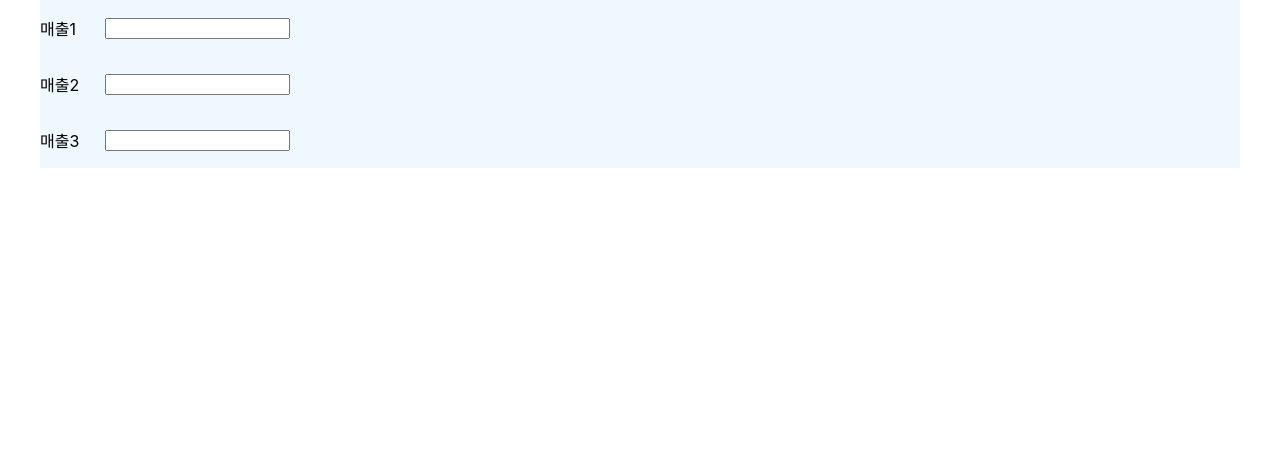
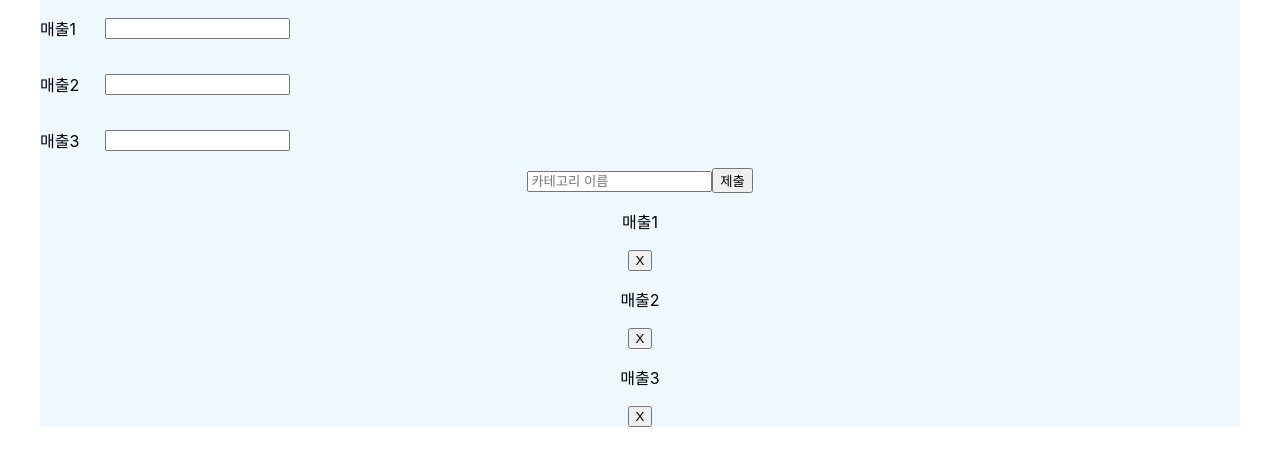
Before and after one commit to JIEUN24/react-sample-code, a React (Create React App) app: page /local in a window 1280 px wide. Shown: the top 466 px of the page. Built offline with nearby package versions, Linux system fonts and the light colour scheme; a web font is replaced by a local one; what @amcharts/amcharts4 would draw is missing.

Commit message:
practice array

```diff
--- a/src/pages/localStorage/atoms/LocalStroage.jsx
+++ b/src/pages/localStorage/atoms/LocalStroage.jsx
@@ -3,7 +3,7 @@ import styled from 'styled-components'
 import { useBeforeunload } from "react-beforeunload";
 
 const LocalStroage = () => {
-  const ref = useRef(null);
+  // const ref = useRef(null);
   // useBeforeunload((event) => event.preventDefault());
 
   const [category, setCategory] = useState({})
@@ -13,13 +13,29 @@ const LocalStroage = () => {
     { name: '매출3', amount: 0 },
   ])
   const [change, setChange] = useState({})
-  const [change1, setChange1] = useState([])
+  // const [change1, setChange1] = useState([])
 
+  const arr1 = [1, 2, 3];
+  const arr2 = [4, 5];
+  // const hello1 = arr2.map((item) => { return item })
+  arr1.push(...arr2)
+  console.log('arr----------->', arr1)
 
   const onChangeHandler = (e) => {
-    const { name, value } = e.target
-    setChange({ name: name, amount: value })
-    // setChange([...change, { name: name, amount: value }])
+    const { name, value } = e.target;
+    setData((prev) => {
+      // prev[name].amount = value;
+      console.log('prev-------->', prev)
+      return prev.map(v => {
+        let item = v;
+        if (item.name == name) {
+          item.amount = value;
+        }
+        return item;
+      })
+    })
+    // setChange({ name: name, amount: value })
+    // setChange({ ...change, [name]: value })
   }
 
   const hello = () => {
@@ -27,37 +43,39 @@ const LocalStroage = () => {
   }
 
   console.log(change)
-  console.log('change1', change1)
+  // console.log('change1', change1)
 
-  // const addCategory = (e) => {
-  //   const { value } = e.target;
-  //   setCategory({ ...category, name: value, amount: 0 })
-  // }
+  const addCategory = (e) => {
+    const { value } = e.target;
+    setCategory({ ...category, name: value, amount: 0 })
+  }
 
-  // const submitHandler = () => {
-  //   setData([...data, category])
-  // }
+  const submitHandler = () => {
+    setData([...data, category])
+  }
   // const click = () => {
   // }
 
   return (
     <div>
-      {data.map((item, idx) => {
+      {data.map((item) => {
+        console.log('---itme-->', item)
+
         return (
           <InputBox>
             <p>{item.name}</p>
-            <input type='number' name={item.name} onChange={onChangeHandler} ref={ref} onBlur={() => {
+            <input type='number' name={item.name} onChange={onChangeHandler} />
+            {/* <input type='number' name={item.name} onChange={onChangeHandler} ref={ref} onBlur={() => {
               setChange1([...change1, change])
               // console.log(change)
-            }} />
+            }} /> */}
           </InputBox>
         )
       })}
-      {/* <button onClick={click}>고</button> */}
       {/* <p>카테고리 추가</p> */}
-      {/* <input placeholder='카테고리 이름' onChange={addCategory} />
-      <button onClick={submitHandler}>제출</button> */}
-      {/* {data.map((item, idx) => {
+      <input placeholder='카테고리 이름' onChange={addCategory} />
+      <button onClick={submitHandler}>제출</button>
+      {data.map((item) => {
         return (
           <div>
             <p>{item.name}</p>
@@ -67,7 +85,7 @@ const LocalStroage = () => {
             }}>X</button>
           </div>
         )
-      })} */}
+      })}
     </div>
   )
 }
```
